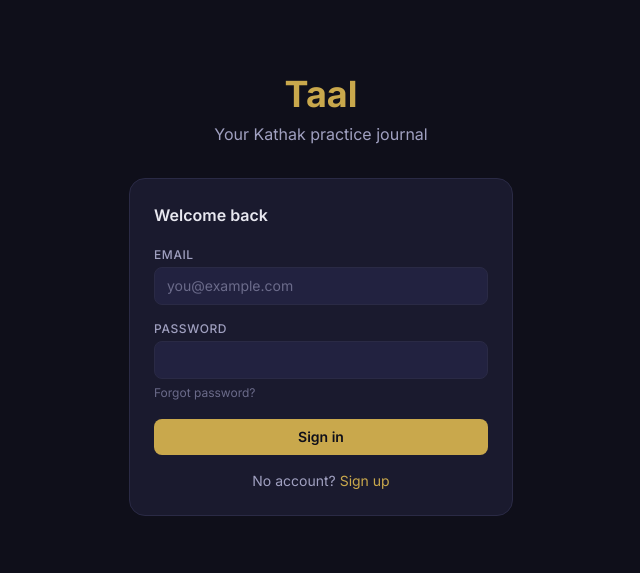
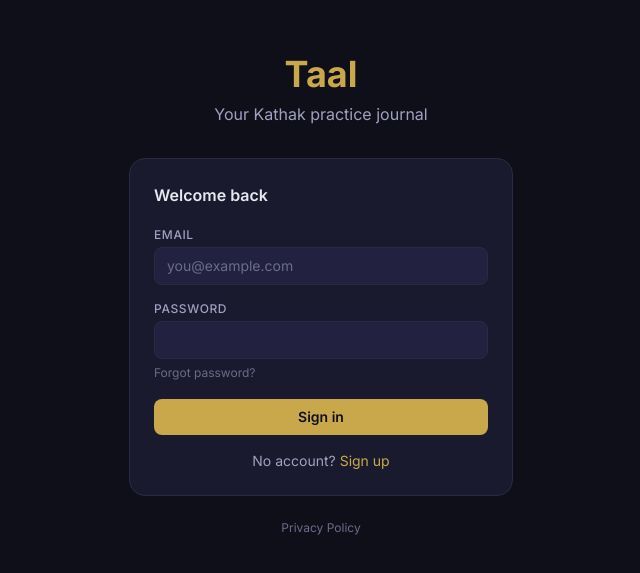
Before and after one commit to apurvarao-builds/taal-app, a React (Vite) app: page / in a window 1280 px wide. Shown: the part 105-678 px from the top of the page, without its empty margins (319-959 px from the left). Built offline with nearby package versions, Linux system fonts and the light colour scheme; no server answers.

Commit message:
Add Privacy Policy link to auth page footer

```diff
--- a/src/pages/AuthPage.jsx
+++ b/src/pages/AuthPage.jsx
@@ -155,6 +155,10 @@ export function AuthPage() {
             )}
           </p>
         </div>
+
+        <p className="text-xs text-center text-muted mt-6">
+          <a href="/privacy" className="hover:text-text-sub transition-colors">Privacy Policy</a>
+        </p>
       </div>
     </div>
   )
```
